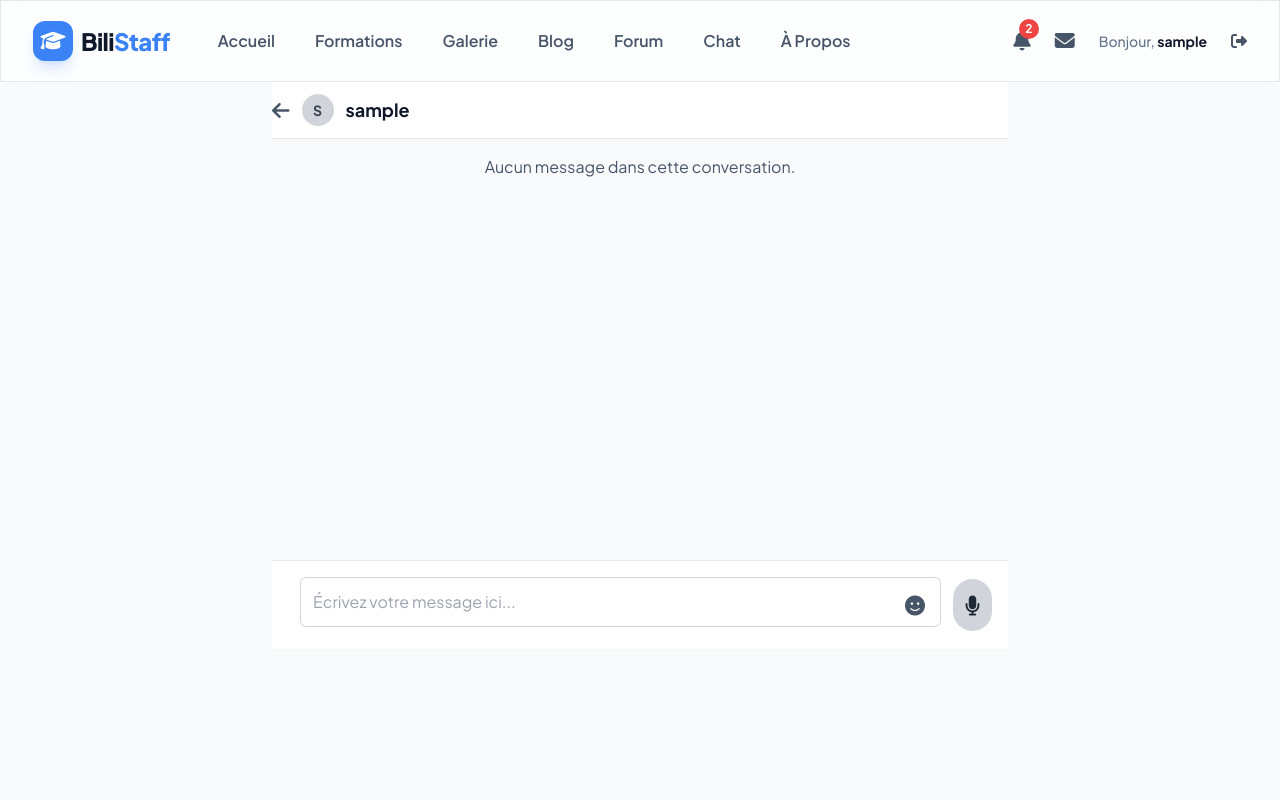
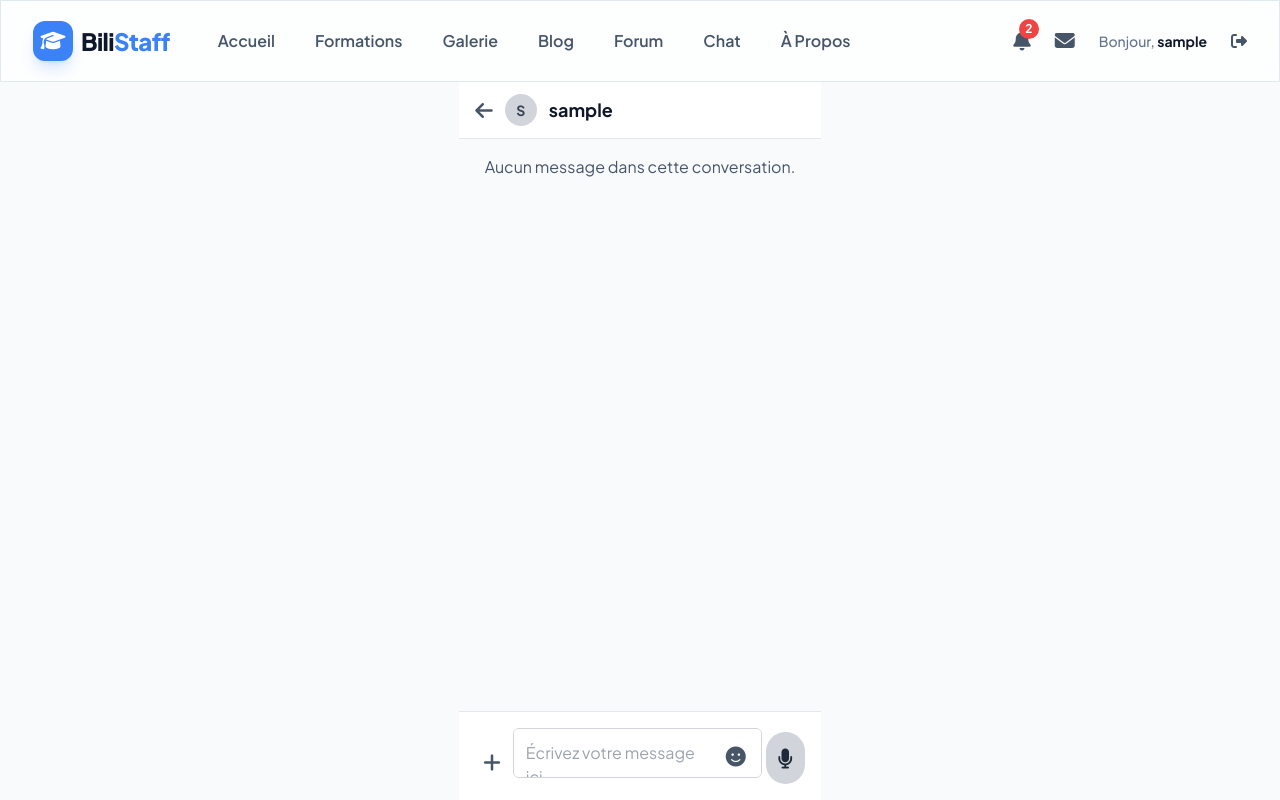
Before and after one commit to chadrackmbupiokajess/bilistaff, a Django app: page /messages/1/ in a window 1280 px wide. Run offline with Django 5.2, Linux system fonts and the light colour scheme; the visitor is signed in with stand-in values (Sample User, id 1); data comes from the database, SQL or seed files in the repository; data that the repository does not hold is empty; some libraries are stand-ins or nearby versions.

Commit message:
Ajout message emoji

```diff
--- a/templates/base.html
+++ b/templates/base.html
@@ -37,8 +37,8 @@
         }
     </style>
 </head>
-<body class="bg-slate-50 text-slate-900 font-sans flex flex-col min-h-screen">
-    <nav class="glass sticky top-0 z-50 w-full border-b border-slate-200">
+<body class="bg-slate-50 text-slate-900 font-sans flex flex-col h-screen">
+    <nav class="glass flex-shrink-0 z-50 w-full border-b border-slate-200">
         <div class="max-w-7xl mx-auto px-4 sm:px-6 lg:px-8">
             <div class="flex justify-between h-20">
                 <div class="flex items-center">
@@ -160,7 +160,7 @@
         </div>
     </nav>
 
-    <main class="flex-grow overflow-y-auto min-h-0"> {# Ajout de overflow-y-auto et min-h-0 #}
+    <main class="flex-grow flex flex-col min-h-0"> {# Ajout de min-h-0 #}
         {% block content %}
         {% endblock %}
     </main>
--- a/templates/message_detail.html
+++ b/templates/message_detail.html
@@ -4,9 +4,10 @@
 {% block title %}Conversation avec {{ other_user.username }}{% endblock %}
 
 {% block content %}
-<div class="max-w-3xl mx-auto px-4 py-0"> {# py-0 pour réduire le padding vertical du conteneur principal #}
-    {# En-tête compact et sticky #}
-    <div class="sticky top-0 z-10 bg-white border-b border-gray-200 py-3 flex items-center">
+{# Le conteneur principal prend toute la hauteur disponible et utilise flexbox #}
+<div class="flex flex-col h-full max-w-3xl mx-auto">
+    {# En-tête compact et fixe en haut #}
+    <div class="flex-shrink-0 z-10 bg-white border-b border-gray-200 py-3 px-4 flex items-center">
         <a href="{% url 'messages' %}" class="text-slate-600 hover:text-accent transition-colors text-xl mr-3">
             <i class="fas fa-arrow-left"></i>
         </a>
@@ -17,10 +18,7 @@
         <h1 class="text-lg font-bold text-primary">{{ other_user.username }}</h1>
     </div>
 
-    {# Conteneur pour la conversation et le formulaire de réponse #}
-    {# Ajustement de la hauteur pour tenir compte de l'en-tête sticky #}
-    <div class="flex flex-col h-[calc(70vh-50px)] bg-transparent"> {# Hauteur ajustée (50px est une estimation de la hauteur de l'en-tête) #}
-        {# Liste des messages défilable #}
+    {# Liste des messages défilable - prend l'espace restant #}
     <div class="p-4 overflow-y-auto flex-grow flex flex-col" id="message-list">
         {% if messages_conversation %}
             {# Regrouper les messages par date #}
@@ -70,8 +68,8 @@
         {% endif %}
     </div>
 
-        {# Formulaire de réponse #}
-        <div class="p-4 border-t border-gray-200 bg-white relative"> {# Ajout de relative pour positionner le picker #}
+    {# Formulaire de réponse - Fixé en bas #}
+    <div class="p-4 border-t border-gray-200 bg-white relative flex-shrink-0">
         {# Conteneur du sélecteur d'emojis (initiallement caché) #}
         <div id="emoji-picker-container" class="absolute bottom-full left-0 w-full bg-white border border-gray-300 rounded-lg shadow-lg p-3 mb-2 hidden max-h-60 overflow-y-auto">
             <h3 class="text-sm font-semibold text-gray-700 mb-2">Smileys & Émotions</h3>
@@ -147,14 +145,31 @@
             </div>
         </div>
 
-            <form method="post" action="{% url 'message_detail' user_id=other_user.id %}" class="flex items-center space-x-3">
+        {# Conteneur des options d'attachement (initiallement caché) #}
+        <div id="attachment-options-container" class="absolute bottom-full left-0 w-full bg-white border border-gray-300 rounded-lg shadow-lg p-3 mb-2 hidden">
+            <div class="flex justify-around items-center text-2xl py-2">
+                <button type="button" class="p-3 rounded-full bg-red-100 text-red-600 hover:bg-red-200 transition-colors" title="Image"><i class="fas fa-image"></i></button>
+                <button type="button" class="p-3 rounded-full bg-green-100 text-green-600 hover:bg-green-200 transition-colors" title="Video"><i class="fas fa-video"></i></button>
+                <button type="button" class="p-3 rounded-full bg-blue-100 text-blue-600 hover:bg-blue-200 transition-colors" title="Document"><i class="fas fa-file-alt"></i></button>
+                <button type="button" class="p-3 rounded-full bg-yellow-100 text-yellow-600 hover:bg-yellow-200 transition-colors" title="Audio"><i class="fas fa-microphone-alt"></i></button>
+                <button type="button" class="p-3 rounded-full bg-purple-100 text-purple-600 hover:bg-purple-200 transition-colors" title="Camera"><i class="fas fa-camera"></i></button>
+            </div>
+        </div>
+
+        <form method="post" action="{% url 'message_detail' user_id=other_user.id %}" class="flex items-end">
             {% csrf_token %}
-                <div class="relative flex-grow"> {# Conteneur relatif pour la textarea et le bouton emoji #}
+            {# Bouton Plus #}
+            <button type="button" id="plus-button" class="p-2 text-slate-600 hover:text-accent transition-colors text-xl rounded-md mr-1">
+                <i class="fas fa-plus"></i>
+            </button>
+
+            <div class="relative flex-grow mr-1"> {# Conteneur relatif pour la textarea et le bouton emoji #}
                 <textarea name="body" id="message-textarea" rows="1" class="w-full p-3 pr-10 border border-gray-300 rounded-md focus:outline-none focus:ring-2 focus:ring-accent focus:border-transparent resize-none" placeholder="Écrivez votre message ici..." required></textarea>
                 <button type="button" id="emoji-button" class="absolute right-2 top-1/2 -translate-y-1/2 p-2 text-slate-600 hover:text-accent transition-colors text-xl rounded-md">
                     <i class="fas fa-smile"></i>
                 </button>
             </div>
+
             {# Conteneur pour les boutons d'envoi/micro #}
             <div class="relative">
                 <button type="submit" id="send-button" class="p-3 bg-accent text-white text-xl rounded-full hover:bg-blue-700 transition-colors hidden">
@@ -165,7 +180,6 @@
                 </button>
             </div>
         </form>
-        </div>
     </div>
 </div>
 
@@ -182,26 +196,43 @@
         const emojiPickerContainer = document.getElementById('emoji-picker-container');
         const messageTextarea = document.getElementById('message-textarea');
 
-        if (emojiButton && emojiPickerContainer && messageTextarea) {
+        // Logique JavaScript pour le bouton Plus et les options d'attachement
+        const plusButton = document.getElementById('plus-button');
+        const attachmentOptionsContainer = document.getElementById('attachment-options-container');
+
+        if (emojiButton && emojiPickerContainer && messageTextarea && plusButton && attachmentOptionsContainer) {
+            // Fonction pour masquer tous les pickers
+            function hideAllPickers() {
+                emojiPickerContainer.classList.add('hidden');
+                attachmentOptionsContainer.classList.add('hidden');
+            }
+
             emojiButton.addEventListener('click', function(event) {
-                event.stopPropagation(); // Empêche le clic de se propager au document et de fermer le picker
-                emojiPickerContainer.classList.toggle('hidden');
+                event.stopPropagation(); // Empêche le clic de se propager au document
+                attachmentOptionsContainer.classList.add('hidden'); // Masque les options d'attachement si ouvertes
+                emojiPickerContainer.classList.toggle('hidden'); // Bascule le sélecteur d'emojis
+            });
+
+            plusButton.addEventListener('click', function(event) {
+                event.stopPropagation(); // Empêche le clic de se propager au document
+                emojiPickerContainer.classList.add('hidden'); // Masque le sélecteur d'emojis si ouvert
+                attachmentOptionsContainer.classList.toggle('hidden'); // Bascule les options d'attachement
             });
 
             emojiPickerContainer.addEventListener('click', function(event) {
                 const target = event.target;
                 if (target.tagName === 'SPAN' && target.dataset.emoji) {
                     messageTextarea.value += target.dataset.emoji;
-                    // Optionnel: masquer le picker après sélection
-                    // emojiPickerContainer.classList.add('hidden');
                     messageTextarea.focus(); // Remettre le focus sur la zone de texte
+                    // Pas de masquage automatique ici, l'utilisateur peut vouloir insérer plusieurs emojis
                 }
             });
 
-            // Masquer le picker si on clique en dehors
+            // Masquer les pickers si on clique en dehors
             document.addEventListener('click', function(event) {
-                if (!emojiPickerContainer.contains(event.target) && !emojiButton.contains(event.target)) {
-                    emojiPickerContainer.classList.add('hidden');
+                if (!emojiPickerContainer.contains(event.target) && !emojiButton.contains(event.target) &&
+                    !attachmentOptionsContainer.contains(event.target) && !plusButton.contains(event.target)) {
+                    hideAllPickers();
                 }
             });
         }
```
Lines whose indentation alone changed are shown as unchanged.
